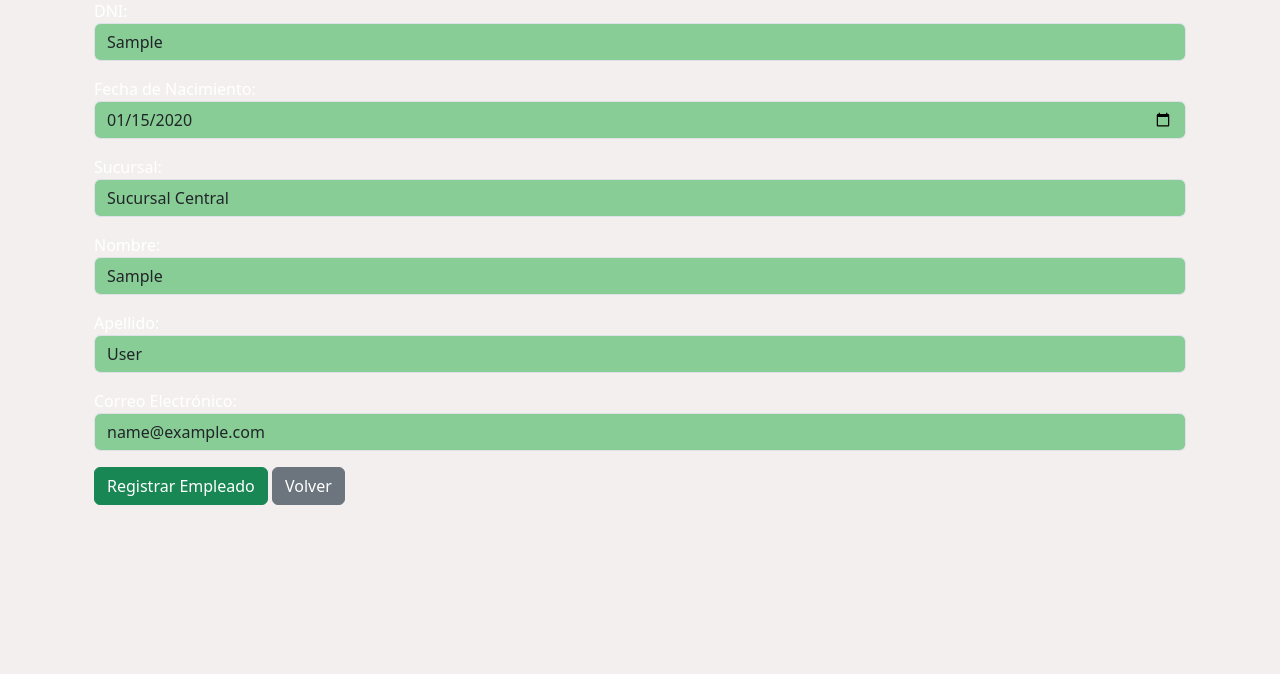
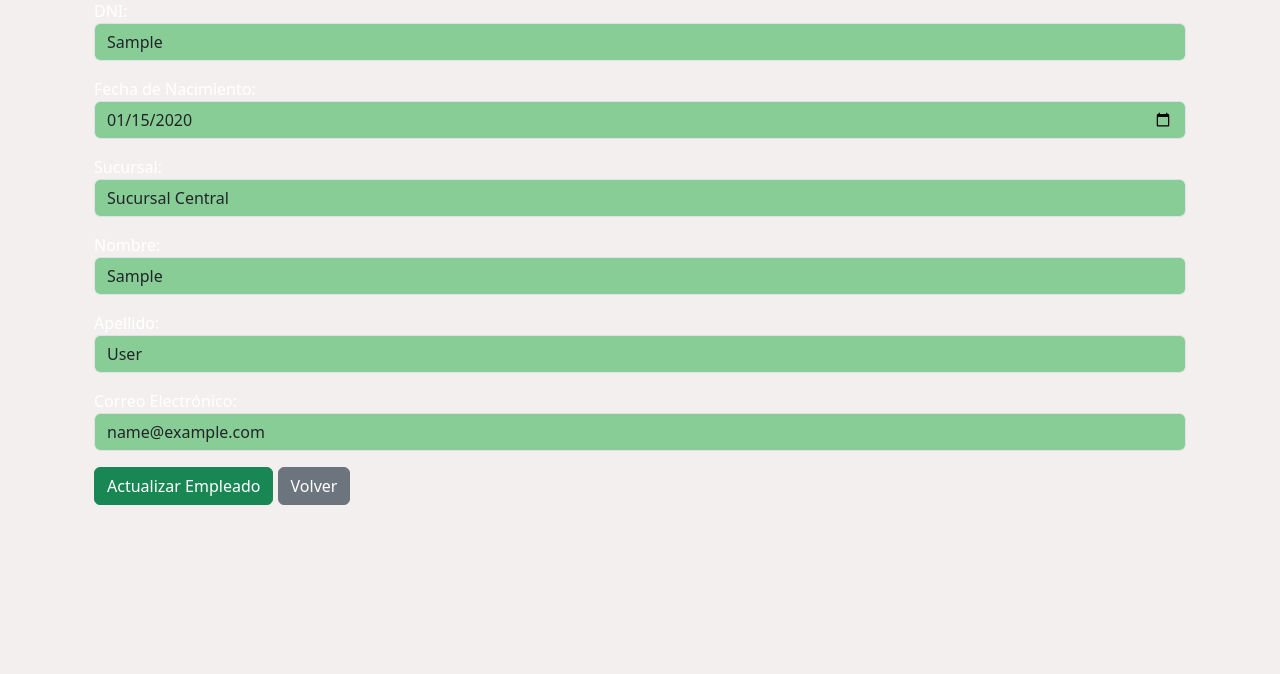
Before and after one commit to agustindinardi/alquileresmaria, a Django app: page /usuarios/empleados/1/editar/ in a window 1280 px wide. Shown: the part 241-915 px from the top of the page. Run offline with Django 5.2, Linux system fonts and the light colour scheme; a user stored in the database is signed in; tables that the repository leaves empty hold one stand-in row (values such as "Sample post").

Commit message:
Actualizar Empleado

```diff
--- a/templates/usuarios/crear_empleado.html
+++ b/templates/usuarios/crear_empleado.html
@@ -15,7 +15,13 @@
         {% csrf_token %}
         {{ form.as_p }}
 
-        <button type="submit" class="btn btn-success">Registrar Empleado</button>
+        <button type="submit" class="btn btn-primary">
+            {% if titulo == "Modificar Empleado" %}
+                Actualizar Empleado
+            {% else %}
+                Registrar Empleado
+            {% endif %}
+        </button>
         <a href="{% url 'usuarios:lista_empleados' %}" class="btn btn-secondary">Volver</a>
     </form>
 </div>
```
